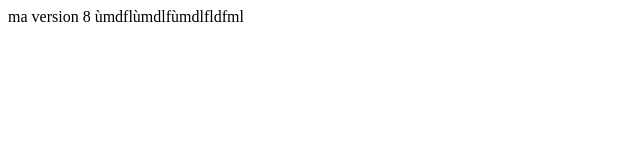
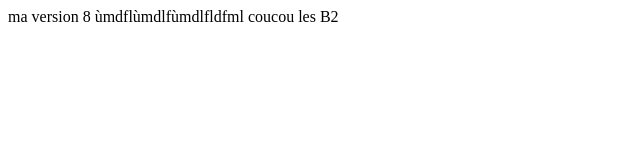
Before and after one commit to NicolasFreret/test_repo, a plain HTML site: page index.html in a window 1280 px wide. Shown: the whole page, without its empty margins (0-640 px from the left). Drawn offline with Linux system fonts and the light colour scheme.

Commit message:
ajout phrase

```diff
--- a/index.html
+++ b/index.html
@@ -8,5 +8,6 @@
 <body>
  ma version 8
  ùmdflùmdlfùmdlfldfml
+ coucou les B2
 </body>
 </html>
```
